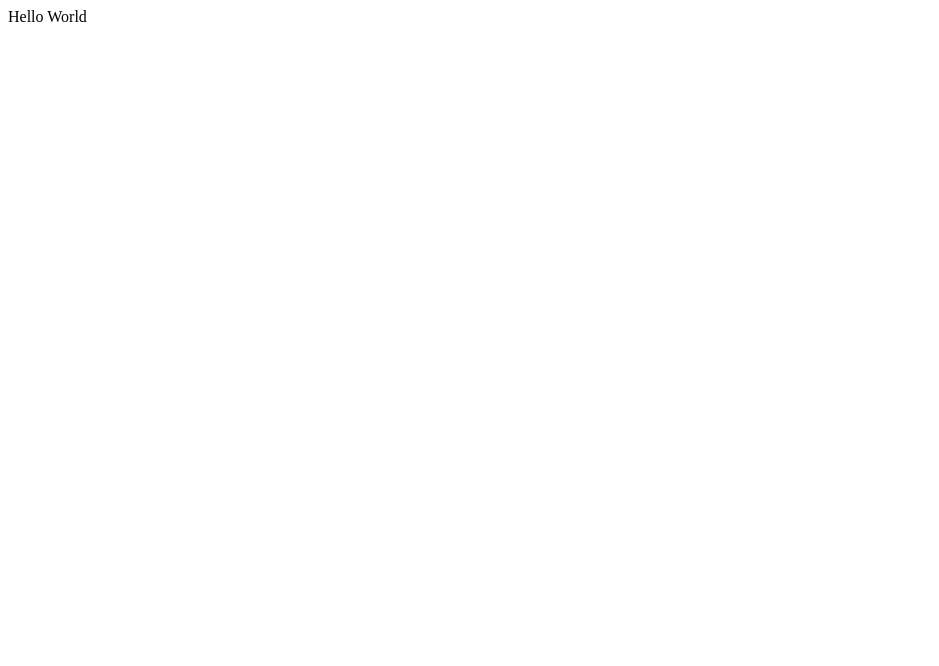
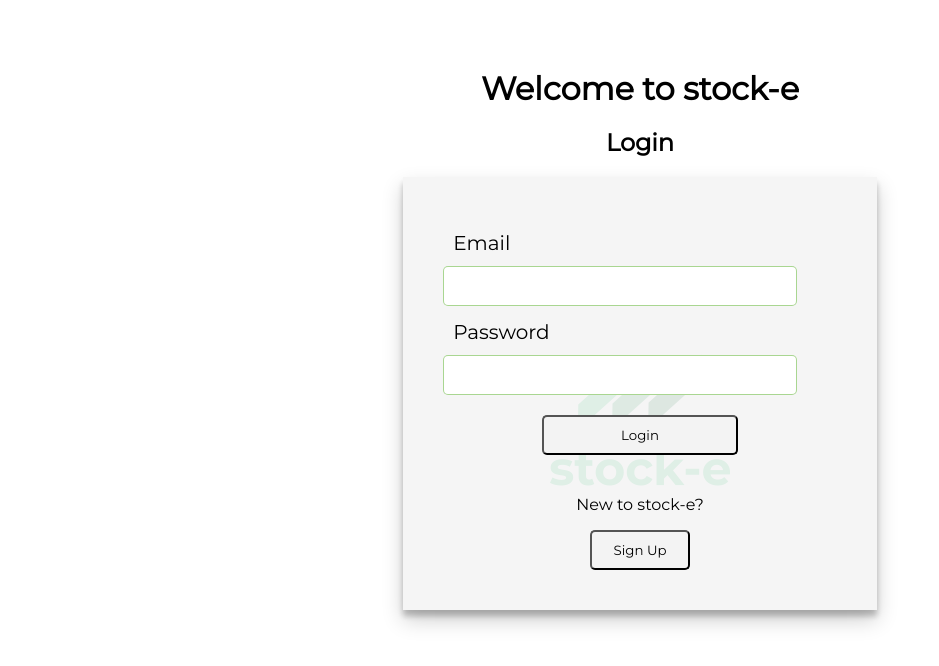
Before and after one commit to danerbland/stock-e, a React app: page /home in a window 1280 px wide. Shown: the whole page, without its empty margins (0-939 px from the left). Built offline with nearby package versions, Linux system fonts and the light colour scheme; no server answers.

Commit message:
styled login screen

```diff
--- a/client/app.js
+++ b/client/app.js
@@ -1,11 +1,18 @@
 import React from 'react'
+
+import {Navbar} from './components'
+import Routes from './routes'
 
 const App = () => {
 
   console.log("rendering App")
 
   return (
-    <div>Hello World</div>
+    <div id='top-container'>
+      <div id="background-image" className="background-image fadein" />
+      {/* <Navbar /> */}
+      <Routes />
+    </div>
   )
 }
 
--- /dev/null
+++ b/client/components/auth/auth-form.css
@@ -0,0 +1,56 @@
+#welcome-message{
+  margin-bottom: 0px;
+}
+
+#auth-container{
+  width: 100%;
+  display: flex;
+  padding: 40px;
+  flex-direction: column;
+  align-items: center;
+}
+
+#auth-form{
+  width: 40%;
+  min-width: 400px;
+  display: flex;
+  flex-flow: column nowrap;
+  align-items: left;
+  justify-content: space-between;
+  padding: 40px;
+  box-shadow: 0 10px 20px rgba(0,0,0,0.19), 0 6px 6px rgba(0,0,0,0.23);
+  background: var(--off-white-opaque);
+}
+
+#auth-buttons{
+  margin-top: 20px;
+  width: 100%;
+  display: flex;
+  flex-flow: column nowrap;
+  align-items: center;
+}
+
+#alternative-message{
+  margin-top: 40px;
+}
+
+.auth-button{
+  align-self: center;
+  width: 50%;
+  min-width: 100px;
+}
+
+
+label{
+  margin: 10px;
+  font-size: 1.5em;
+}
+
+input{
+  width: 90%;
+  height: 40px;
+  padding: 10px;
+  margin-right: 20px;
+  border-radius: 5px;
+  border: 1px solid var(--pistachio-opaque);
+}
--- /dev/null
+++ b/client/components/auth/auth-form.js
@@ -0,0 +1,94 @@
+import React from 'react'
+import {connect} from 'react-redux'
+import PropTypes from 'prop-types'
+import {auth} from '../../store'
+import {Link} from 'react-router-dom'
+
+import './auth-form.css'
+
+/**
+ * COMPONENT
+ */
+const AuthForm = props => {
+  const {name, displayName, handleSubmit, error} = props
+
+  const [alternativeName, alternativeRoute, alternativeMessage] = displayName === 'Login'? ["Sign Up",'/signup', 'New to stock-e?'] : ["Login",'/login', 'Already registered?']
+
+
+  return (
+    <div id = 'auth-container'>
+      <h1 id = 'welcome-message'>Welcome to stock-e</h1>
+      <h2>{displayName}</h2>
+      <form id = 'auth-form' onSubmit={handleSubmit} name={name}>
+
+          <label htmlFor="email">
+            <small>Email</small>
+          </label>
+          <input name="email" type="text" />
+
+
+          <label htmlFor="password">
+            <small>Password</small>
+          </label>
+          <input name="password" type="password" />
+
+          <div id = 'auth-buttons'>
+          <button type="submit" className = 'auth-button'>{displayName}</button>
+          <p id = 'alternative-message'>{alternativeMessage}</p>
+          <Link to={alternativeRoute}><button className='auth-button'>{alternativeName}</button></Link>
+          </div>
+
+
+        {error && error.response && <div> {error.response.data} </div>}
+      </form>
+    </div>
+  )
+}
+
+/**
+ * CONTAINER
+ *   Note that we have two different sets of 'mapStateToProps' functions -
+ *   one for Login, and one for Signup. However, they share the same 'mapDispatchToProps'
+ *   function, and share the same Component. This is a good example of how we
+ *   can stay DRY with interfaces that are very similar to each other!
+ */
+const mapLogin = state => {
+  return {
+    name: 'login',
+    displayName: 'Login',
+    error: state.user.error
+  }
+}
+
+const mapSignup = state => {
+  return {
+    name: 'signup',
+    displayName: 'Sign Up',
+    error: state.user.error
+  }
+}
+
+const mapDispatch = dispatch => {
+  return {
+    handleSubmit(evt) {
+      evt.preventDefault()
+      const formName = evt.target.name
+      const email = evt.target.email.value
+      const password = evt.target.password.value
+      dispatch(auth(email, password, formName))
+    }
+  }
+}
+
+export const Login = connect(mapLogin, mapDispatch)(AuthForm)
+export const Signup = connect(mapSignup, mapDispatch)(AuthForm)
+
+/**
+ * PROP TYPES
+ */
+AuthForm.propTypes = {
+  name: PropTypes.string.isRequired,
+  displayName: PropTypes.string.isRequired,
+  handleSubmit: PropTypes.func.isRequired,
+  error: PropTypes.object
+}
--- /dev/null
+++ b/client/components/index.js
@@ -0,0 +1,8 @@
+/**
+ * `components/index.js` exists simply as a 'central export' for our components.
+ * This way, we can import all of our components from the same place, rather than
+ * having to figure out which file they belong to!
+ */
+
+
+export {Login, Signup} from './auth/auth-form'
--- /dev/null
+++ b/client/routes.js
@@ -0,0 +1,72 @@
+import React from 'react'
+import {connect} from 'react-redux'
+import {withRouter, Route, Switch, Router} from 'react-router-dom'
+import PropTypes from 'prop-types'
+
+import {
+  Login,
+  Signup
+} from './components'
+import {me} from './store'
+
+class Routes extends React.Component {
+  componentDidMount() {
+    this.props.loadInitialData()
+  }
+
+  render() {
+    const {isLoggedIn} = this.props
+    return (
+      <div id="router-container">
+
+          {/* Routes placed here are available to all visitors */}
+          {!isLoggedIn && (
+            <Switch>
+              <Route path="/login" component={Login} />
+              <Route path="/signup" component={Signup} />
+              <Route component = {Login} />
+            </Switch>
+          )}
+
+          {isLoggedIn && (
+            <Switch>
+              {/* Routes placed here are only available after logging in */}
+              {/* <Route path="/home" component={UserHome} /> */}
+            </Switch>
+          )}
+
+      </div>
+    )
+  }
+}
+
+/**
+ * CONTAINER
+ */
+const mapState = state => {
+  return {
+    // Being 'logged in' for our purposes will be defined has having a state.user that has a truthy id.
+    // Otherwise, state.user will be an empty object, and state.user.id will be falsey
+    isLoggedIn: !!state.user.id
+  }
+}
+
+const mapDispatch = dispatch => {
+  return {
+    loadInitialData() {
+      dispatch(me())
+    }
+  }
+}
+
+// The `withRouter` wrapper makes sure that updates are not blocked
+// when the url changes
+export default withRouter(connect(mapState, mapDispatch)(Routes))
+
+/**
+ * PROP TYPES
+ */
+Routes.propTypes = {
+  loadInitialData: PropTypes.func.isRequired,
+  isLoggedIn: PropTypes.bool.isRequired
+}
--- a/client/store/portfolio.js
+++ b/client/store/portfolio.js
@@ -23,7 +23,7 @@
  * THUNK CREATORS
  */
 
-const getPortfolioThunkCreator = () => async dispatch => {
+export const getPortfolioThunkCreator = () => async dispatch => {
   try {
     const {data} = await axios.get('/api/portfolios/')
     dispatch(getPortfolio(data))
--- a/package.json
+++ b/package.json
@@ -32,7 +32,12 @@
     "prop-types": "^15.7.2",
     "react": "^16.8.6",
     "react-dom": "^16.8.6",
+    "react-redux": "^7.2.0",
     "react-router-dom": "^5.0.0",
+    "redux": "^4.0.5",
+    "redux-devtools-extension": "^2.13.8",
+    "redux-logger": "^3.0.6",
+    "redux-thunk": "^2.3.0",
     "sequelize": "^5.3.1",
     "style-loader": "^1.0.0"
   },
--- a/public/index.html
+++ b/public/index.html
@@ -4,6 +4,7 @@
     <meta charset='utf-8'>
     <meta name='viewport' content='width=device-width initial-scale=1.0'>
     <title>stock-e</title>
+    <link href="https://fonts.googleapis.com/css?family=Montserrat&display=swap" rel="stylesheet">
     <link rel="stylesheet" href='/style.css'/>
     <script defer src="/bundle.js"></script>
   </head>
--- a/public/style.css
+++ b/public/style.css
@@ -0,0 +1,75 @@
+:root {
+  --medium-green: #20944f;
+  --dark-green: #16703b;
+  --pistachio: #94cc76;
+  --light-green: #2cbd67;
+  --off-white: #f3f3f3;
+  --medium-green-opaque: #20944fcc;
+  --dark-green-opaque: #16703bcc;
+  --pistachio-opaque: #94cc76cc;
+  --light-green-opaque: #2cbd67cc;
+  --off-white-opaque: #f3f3f3cc;
+  --medium-green-clear: #20944f00;
+  --dark-green-clear: #16703b00;
+  --pistachio-clear: #94cc7600;
+  --light-green-clear: #2cbd6700;
+  --off-white-clear: #f3f3f300;
+}
+
+*{
+  box-sizing: border-box;
+  font-family: 'Montserrat', sans-serif;
+}
+
+button{
+  height: 40px;
+  background-color:var(--off-white);
+  color: black;
+  transition: .5s;
+  border-radius: 5px;
+}
+
+button:hover{
+  transform: scale(1.1);
+  color: whitesmoke;
+  background-color: var(--dark-green-opaque);
+  transition: .5s
+}
+
+#top-container{
+  display: flex;
+  flex-direction: column;
+}
+
+
+
+#background-image{
+  margin: auto;
+  position: absolute;
+  justify-self: center;
+  align-self: center;
+  top:40%;
+  background-image: url('./assets/icons/logo.png');
+  height: 200px;
+  width: 200px;
+  background-repeat: no-repeat;
+  z-index: -1;
+}
+
+.fadein{
+  animation-name: fade;
+  animation-duration: 1.5s;
+  animation-delay: 1s;
+  animation-fill-mode: forwards;
+  animation-timing-function: ease-out;
+}
+
+
+@keyframes fade{
+  0%{
+    opacity: 1;
+  }
+  100%{
+    opacity: .5;
+  }
+}
--- a/server/api/orders.js
+++ b/server/api/orders.js
@@ -29,7 +29,7 @@
     if(!req.user){
       throw new Error('User is not logged in!')
     }
-    if(req.user){
+    else {
       const userId = req.user.id
       const {type, quantity, companyId} = req.body
 
@@ -57,8 +57,6 @@
         companyId,
       })
       res.json(order)
-    } else {
-      throw 'User is not logged in'
     }
   } catch (err) {
     next(err)
```
Also changed, not shown: client/index.js (+6 -3 lines), client/components/navbar.js (added), public/assets/icons/logo.png (added), 2 other files.
